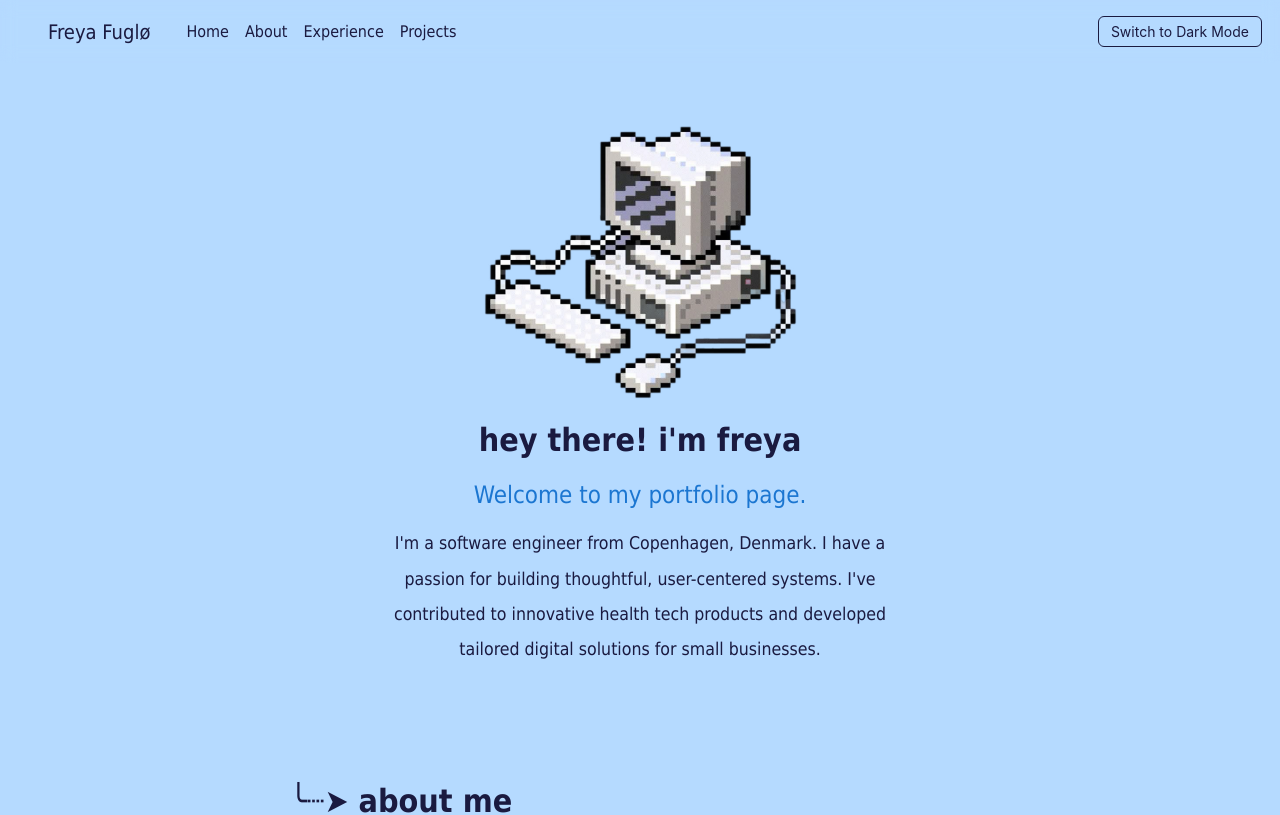
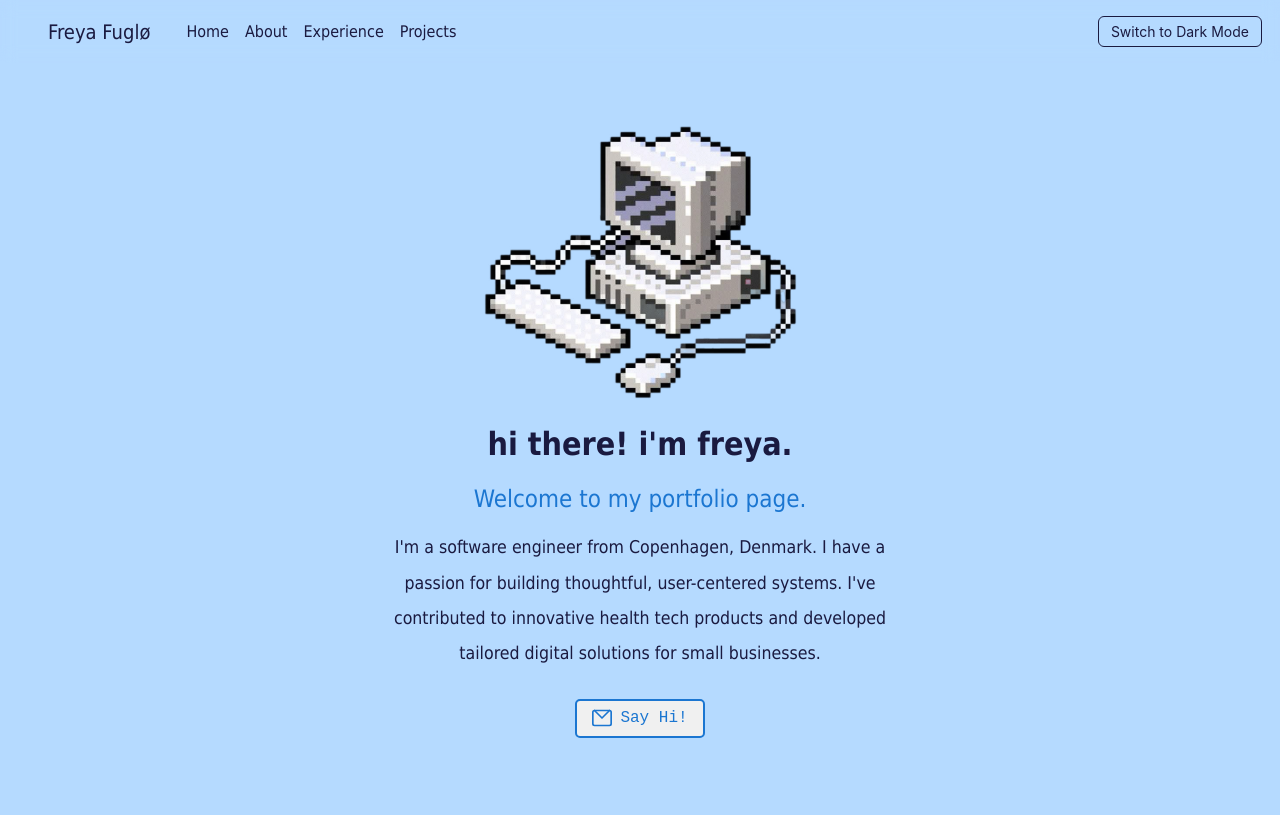
Before and after one commit to freyafuglo/freyas-portfolio, a Next.js app: page / in a window 1280 px wide. Shown: the top 815 px of the page. Built offline with nearby package versions, Linux system fonts and the light colour scheme.

Commit message:
added email envelope a tag

```diff
--- a/components/Portfolio.js
+++ b/components/Portfolio.js
@@ -3,7 +3,7 @@ import { useState, useEffect } from "react";
 import Image from "next/image";
 
 export default function Portfolio() {
-  const fullText = "hey there! i'm freya";
+  const fullText = "hi there! i'm freya.";
   const [typedText, setTypedText] = useState("");
 
   useEffect(() => {
@@ -23,6 +23,7 @@ export default function Portfolio() {
 
   return (
     <div className="bread">
+      <div id="intro-sec">
         <Image
           src="/computer.png" // The image is accessed as if it's at the root
           alt="Logo"
@@ -35,9 +36,30 @@ export default function Portfolio() {
         <p>
           I'm a software engineer from Copenhagen, Denmark. I have a passion for
           building thoughtful, user-centered systems. I've contributed to
-        innovative health tech products and developed tailored digital solutions
-        for small businesses.
+          innovative health tech products and developed tailored digital
+          solutions for small businesses.
         </p>
+      </div>
+
+      <a href="mailto:freya.fuglo@gmail.com" className="email-link">
+        <svg
+          xmlns="http://www.w3.org/2000/svg"
+          width="20"
+          height="20"
+          viewBox="0 0 24 24"
+          fill="none"
+          stroke="currentColor"
+          strokeWidth="2"
+          strokeLinecap="round"
+          strokeLinejoin="round"
+          className="email-icon"
+        >
+          <path d="M3 3h18a2 2 0 012 2v14a2 2 0 01-2 2H3a2 2 0 01-2-2V5a2 2 0 012-2z"></path>
+          <path d="M3 3l9 9 9-9"></path>
+        </svg>
+
+        <span>Say Hi!</span>
+      </a>
 
       <div className="sections">
         <div id="about-me">
--- a/styles/globals.css
+++ b/styles/globals.css
@@ -29,7 +29,7 @@ a {
 }
 
 .blue-text {
-    color: rgb(27, 118, 209);
+  color: rgb(27, 118, 209);
 }
 
 /* Header */
@@ -133,6 +133,12 @@ body.dark-mode header {
   color: rgb(27, 118, 209); /* Change text color on hover */
 }
 
+/*.dark-mode .toggle-dark-mode:hover {
+  background-color: white;
+  border-color: rgb(27, 118, 209);
+  color: rgb(27, 118, 209);
+}*/
+
 /*  Portfolio*/
 
 body {
@@ -161,12 +167,45 @@ body {
   flex-direction: column; /* Ensure content stacks vertically */
 }
 
+#intro-sec {
+  padding-bottom: 10px;
+}
+
+/* tror ik bliver brugt? efter html css*/
 .light-mode .bread {
   background-color: #b5daff;
 }
 
 .dark-mode .bread {
   background-color: #0a2239;
+}
+
+.email-link {
+  display: inline-flex;
+  align-items: center;
+  font-family: "Courier New", monospace; /* Retro feel */
+  font-size: 16px;
+  color: rgb(27, 118, 209);
+  text-decoration: none;
+  border: 2px solid rgb(27, 118, 209);
+  padding: 7.5px 15px;
+  border-radius: 5px;
+  background-color: #f0f0f0;
+  transition: all 0.3s ease;
+}
+
+.email-link:hover,
+.dark-mode .email-link:hover {
+  background-color: rgb(27, 118, 209);
+  color: #f0f0f0;
+}
+
+.email-icon {
+  margin-right: 8px; /* Space between the icon and text */
+}
+
+.dark-mode .email-link {
+  background-color: #e0e0e0;
 }
 
 .sections {
@@ -216,6 +255,7 @@ body {
 .me {
   filter: grayscale(50%);
   transition: filter 0.3s ease;
+  border-radius: 10px;
 }
 
 .me:hover {
```
Lines whose indentation alone changed are shown as unchanged.
